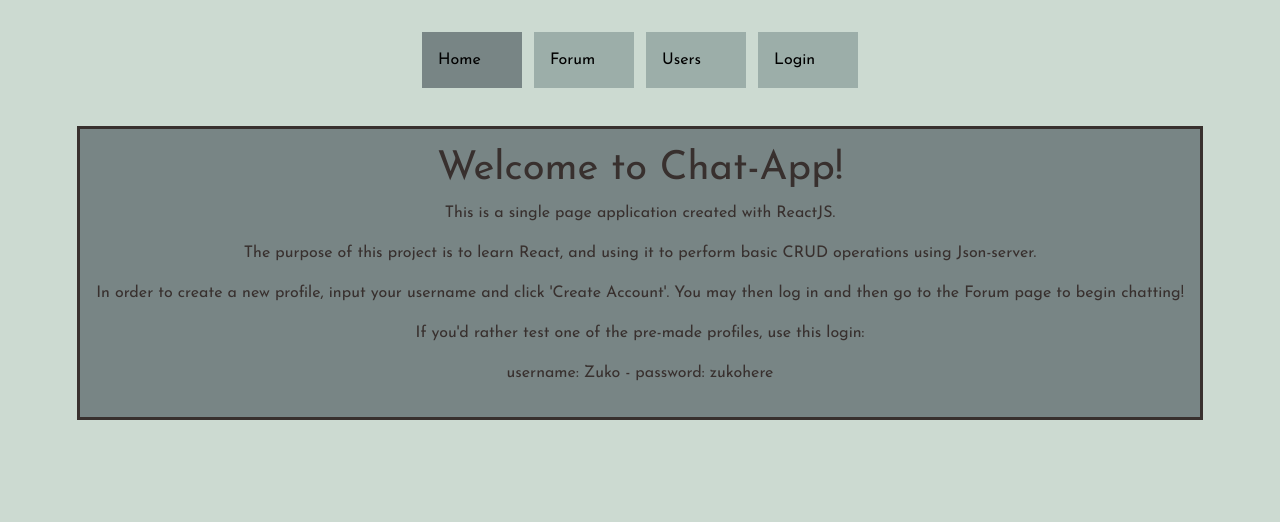
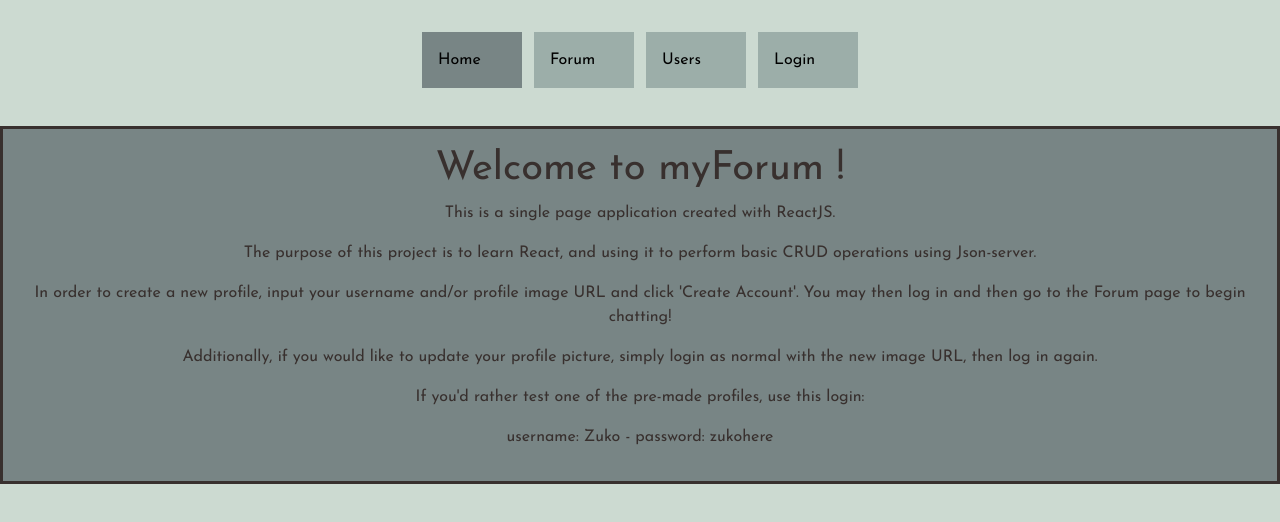
Before and after one commit to fusion407/chat-app-frontend, a React (Create React App) app: page / in a window 1280 px wide. Shown: the top 522 px of the page. Built offline with nearby package versions, Linux system fonts and the light colour scheme; no server answers.

Commit message:
minor bug fix

```diff
--- a/src/App.js
+++ b/src/App.js
@@ -75,7 +75,6 @@
             messages={messages}
             setMessages={setMessages}
             allUsersData={allUsersData}
-            setUsersData={setUsersData}
             onUpdateMessage={handleFetchMessages}
           />
         </Route>
--- a/src/components/Chat.js
+++ b/src/components/Chat.js
@@ -4,7 +4,7 @@
 import ListGroup from 'react-bootstrap/ListGroup';
 import MessageList from "./MessageList"
 
-function Chat({isLoggedIn, loggedInUser, messages, setMessages, allUsersData, setUsersData}) {
+function Chat({isLoggedIn, loggedInUser, messages, setMessages, allUsersData}) {
     const [formData, setFormData] = useState({
         username : '',
         comment : '',
@@ -12,8 +12,6 @@
 
     useEffect(() => {
         console.log("updating message data...")
-        setMessages(messages)
-        setUsersData(allUsersData)
     }, [messages, allUsersData])
     if(!messages) return "Loading..."
 
--- a/src/components/Home.js
+++ b/src/components/Home.js
@@ -3,7 +3,7 @@
 function Home() {
     return(
         <div className="homeScreen">
-            <h1>Welcome to Chat-App!</h1>
+            <h1>Welcome to myForum !</h1>
             <p>
                 This is a single page application created with
                 ReactJS.
@@ -14,11 +14,14 @@
                 using Json-server.
             </p>
             <p>
-                In order to create a new profile, input your username
+                In order to create a new profile, input your username and/or profile image URL
                 and click 'Create Account'. You may then log in and then
                 go to the Forum page to begin chatting!
             </p>
-
+            <p>
+                Additionally, if you would like to update your profile picture, simply login as normal
+                with the new image URL, then log in again.
+            </p>
             <p>
                 If you'd rather test one of the pre-made profiles,
                 use this login:
--- a/src/components/Users.js
+++ b/src/components/Users.js
@@ -1,12 +1,12 @@
 import { Redirect } from 'react-router-dom'
+import { useEffect } from 'react'
 import User from "./User"
 
 function Users({isLoggedIn, allUsersData}) {
-
-//   useEffect(() => {
-//     console.log("updating user data...")
-// }, [allUsersData])
-// if(!allUsersData) return "Loading..."
+  useEffect(() => {
+    console.log("updating user data...")
+  }, [allUsersData])
+  if(!allUsersData) return "Loading..."
 
   if(!isLoggedIn) return <Redirect to="/login" />
   const allUsersArray = allUsersData;
```
